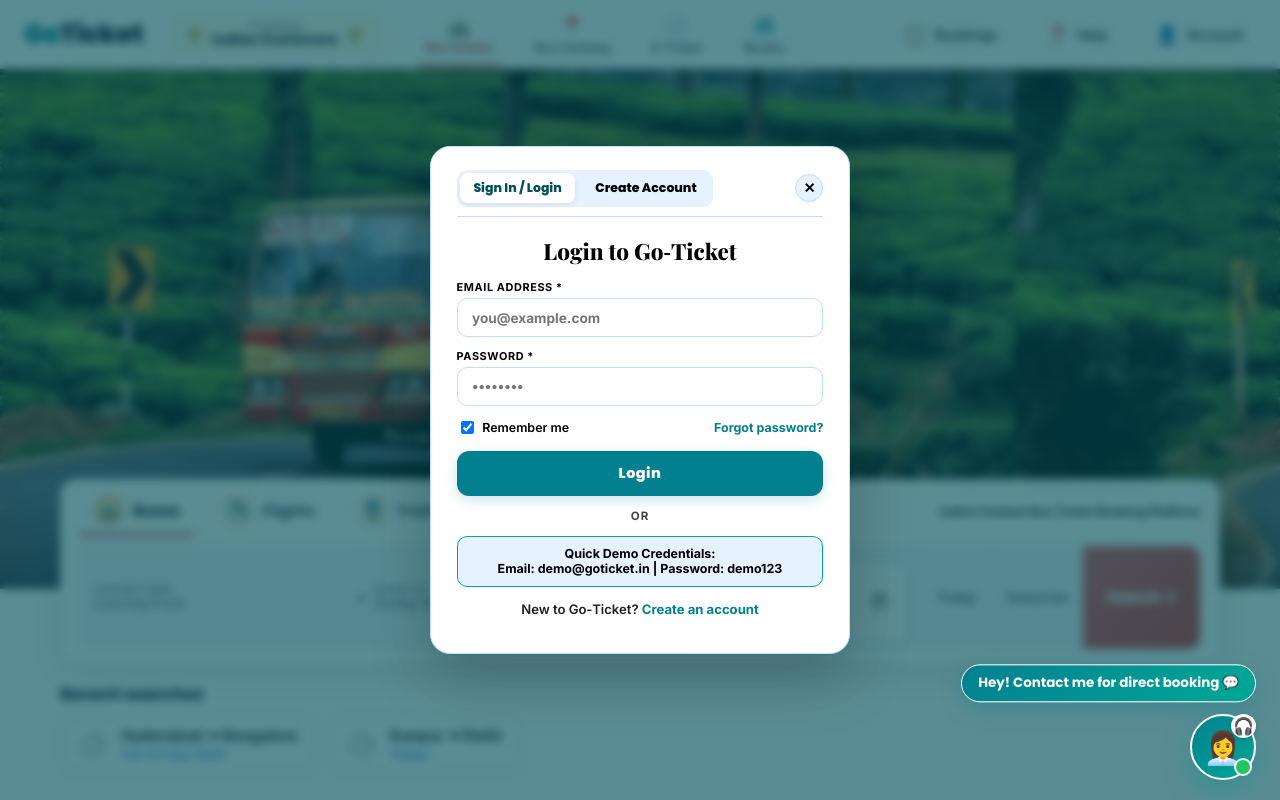
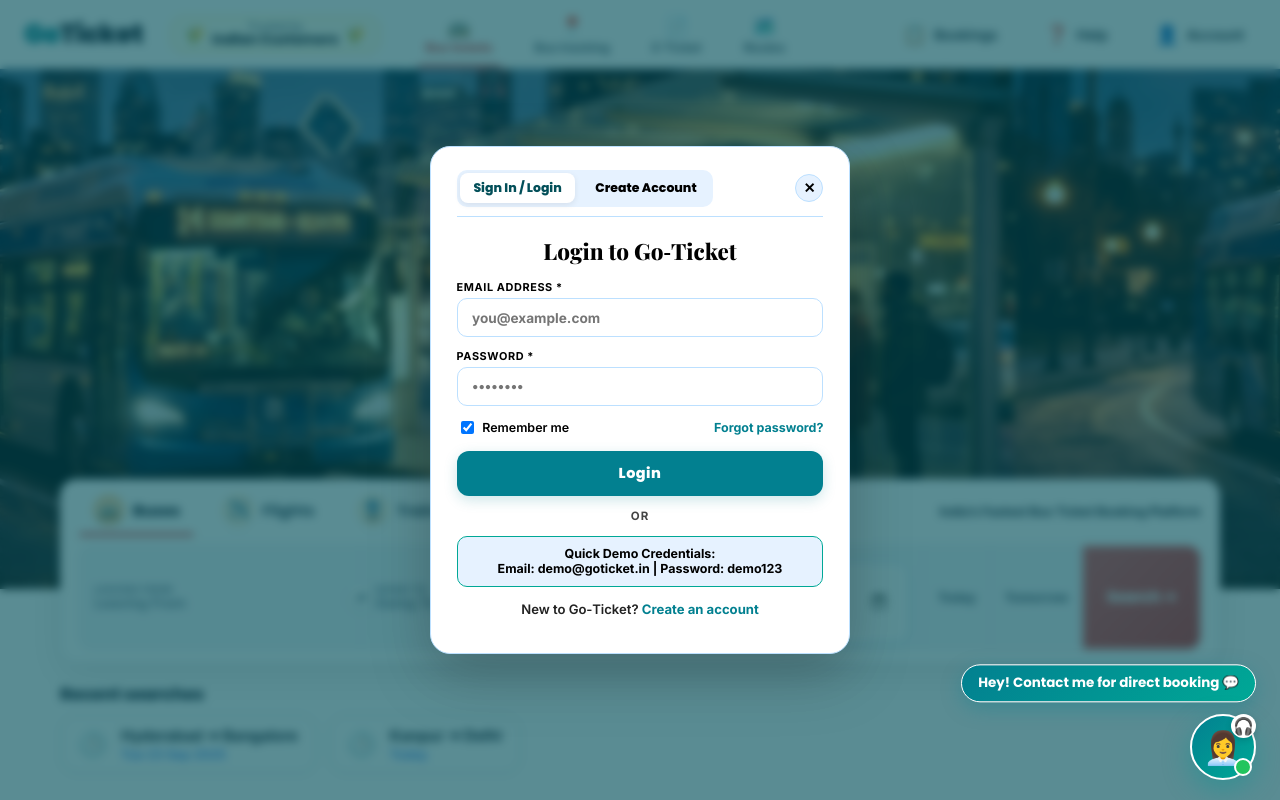
Before and after one commit to jaishree-verma/Go-Ticket, a React (Create React App) app: page / in a window 1280 px wide. Shown: the top 800 px of the page. Built offline with nearby package versions, Linux system fonts and the light colour scheme; a web font is replaced by a local one.

Commit message:
Update main page background with cinematic dusk city bus shelter video loop animation

```diff
--- a/src/components/Hero.jsx
+++ b/src/components/Hero.jsx
@@ -138,17 +138,17 @@
   return (
     <>
       <section className={styles.heroBanner}>
-        {/* Full-width KSRTC Tea Garden Bus Banner with Cinematic Looping Animation */}
+        {/* Full-width City Bus Shelter at Dusk Banner with Cinematic Looping Animation */}
         <div className={styles.bannerImageContainer}>
           <div className={styles.animatedTrack}>
             <img
-              src="/images/ksrtc_yellow_bus.jpg"
-              alt="KSRTC Bus on Winding Tea Garden Road"
+              src="/images/city_bus_shelter_dusk.jpg"
+              alt="Modern City Bus Stopping at Bus Shelter at Dusk"
               className={styles.bannerImg}
             />
             <img
-              src="/images/ksrtc_yellow_bus.jpg"
-              alt="KSRTC Bus on Winding Tea Garden Road Duplicate"
+              src="/images/city_bus_shelter_dusk.jpg"
+              alt="Modern City Bus Stopping at Bus Shelter at Dusk Duplicate"
               className={styles.bannerImg}
             />
           </div>
```
Also changed, not shown: public/images/city_bus_shelter_dusk.jpg (added).
